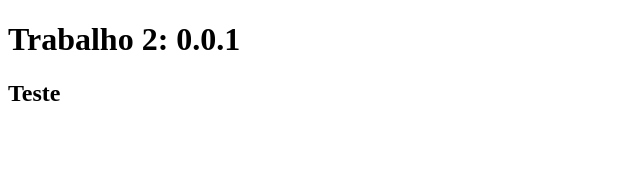
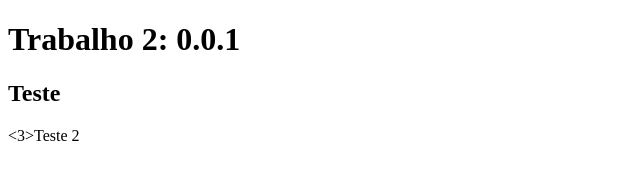
Before and after one commit to glmorandi/Trabalho2, a plain HTML site: page index.html in a window 1280 px wide. Shown: the full height of the page, 0-640 px from the left. Drawn offline with Linux system fonts and the light colour scheme.

Commit message:
feat: teste

```diff
--- a/index.html
+++ b/index.html
@@ -3,5 +3,6 @@
     <body>
         <h1>Trabalho 2: 0.0.1</h1>
         <h2>Teste</h2>
+        <3>Teste 2</3>
     </body>
 </html>
```
